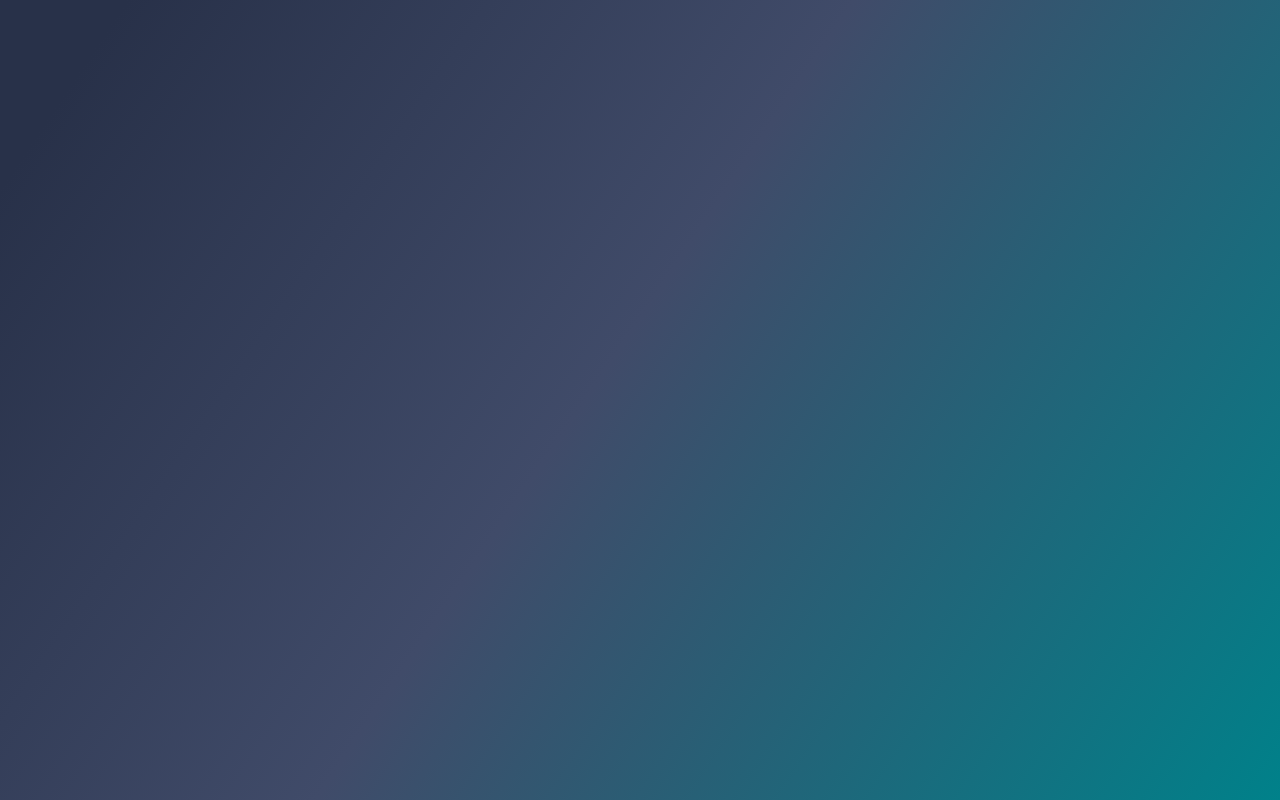
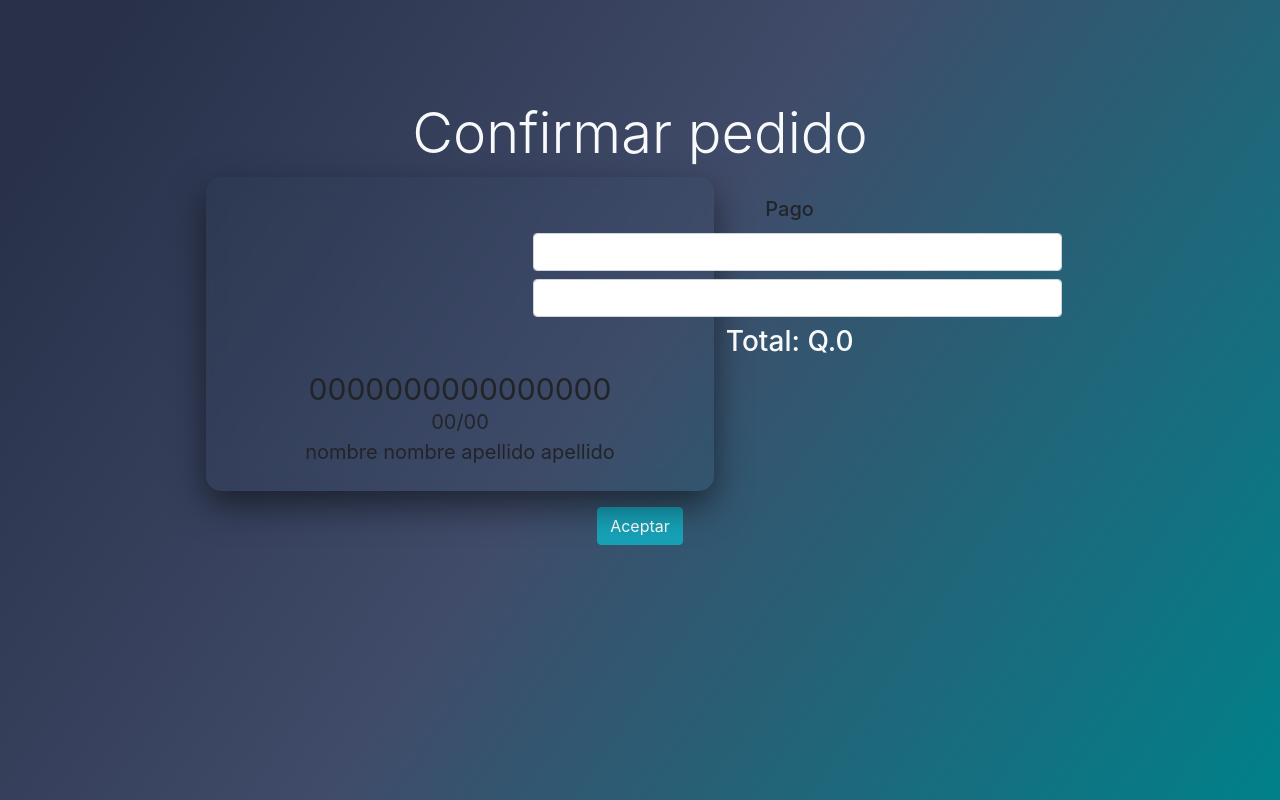
Before and after one commit to existro/cineweb, a React (Create React App) app: page /cineilu/pedido in a window 1280 px wide. Built offline with nearby package versions, Linux system fonts and the light colour scheme.

Commit message:
Funcional Pago sin verificar

```diff
--- a/package.json
+++ b/package.json
@@ -10,6 +10,7 @@
     "animate.css": "^4.1.1",
     "bootstrap": "^4.6.0",
     "react": "^17.0.1",
+    "react-datepicker": "^3.6.0",
     "react-dom": "^17.0.1",
     "react-router-dom": "^5.2.0",
     "react-scripts": "4.0.3",
--- a/src/components/App.js
+++ b/src/components/App.js
@@ -4,6 +4,7 @@ import Movies from './Movies'
 import Movie from './Movie'
 import Home from '../components/Home'
 import Sala from '../components/Sala'
+import Pedido from '../components/Pedido'
 
 
 const App = ()=>{
@@ -15,6 +16,7 @@ const App = ()=>{
                     <Route path="/movies" exact component={Movies}></Route>
                     <Route path="/movie/:id" component={Movie}></Route>
                     <Route path="/sala/:id" component={Sala}></Route>
+                    <Route path="/pedido" component={Pedido}></Route>
                 </Switch>
             </div>
         </BrowserRouter>
--- a/src/components/Asiento.js
+++ b/src/components/Asiento.js
@@ -1,11 +1,17 @@
 
 import React, {useState,useEffect}from 'react'
+
 const Asiento = (props) => {
-    const [selected,setSelected] =  useState(false)
 
-
+    const [selected,setSelected] =  useState(props.sele)
+    const select = props.asientoSelected;
+    const cambiar = ()=>{if(!props.reserv)
+        {
+         select(props.id, setSelected, selected,props.fila,props.numero)
+        }
+    }
     return (
-        <div onClick={()=>{setSelected(!selected)}} className={selected? `text-light asiento selected`: `text-light asiento`}>
+        <div onClick={cambiar} className={props.reserv? 'text-light asiento reserv': selected? 'text-light asiento selected': 'text-light asiento'}>
             <a>{props.fila}{props.numero}</a>
         </div>
     )
--- a/src/components/Card.js
+++ b/src/components/Card.js
@@ -20,7 +20,7 @@ const Card = (props) => {
                     <p className="card-text text-secondary h-7">{movie.tagline ? movie.tagline: movie.title}</p>
                 </div>
                 <div>
-                    <Link to={`./sala/${props.idsala}`} className="btn btn-block btn-outline-info rounded-0" >{props.title}</Link>
+                    <Link to={{pathname:`./sala/${props.idsala}`,peli:movie}} className="btn btn-block btn-outline-info rounded-0" >{props.title}</Link>
                 </div>
             </div>)
 }
--- a/src/components/Fila.js
+++ b/src/components/Fila.js
@@ -3,21 +3,42 @@ import Asiento from './Asiento'
 
 const Fila = (props) => {
     const [asientos, setAsientos] = useState([])
+    const [asientosr, setasientosr] = useState([])
+    const asientoSelected = props.handleSelected
     useEffect(() => {
+
         fetch(`${process.env.REACT_APP_URL_API}asiento?idsala=${props.sala}&fila=${props.fila}`)
         .then((dataasie)=>dataasie.json())
         .then((dataasie) =>{
             setAsientos(dataasie)
         })
+        fetch(`${process.env.REACT_APP_URL_API}ticket?idfuncion=${props.funcion}&fecha=${props.fecha}`)
+        .then((dataasier)=>dataasier.json())
+        .then((dataasier) =>{
+            setasientosr(dataasier)
+        })
 
-    },[])
+
+
+
+    },[props.funcion])
 
     return (
         <div className="d-flex flex-row justify-content-center fila">
        {asientos.map((asiento)=>{
+           let reservado = false;
+           asientosr.map((asientr)=>{
+                    if(asiento._id === asientr.idasiento && props.fecha === asientr.fecha){
+                        reservado= true;
+
+                    }
+
+           })
            return(
-              <Asiento key={asiento._id} fila={asiento.fila} numero={asiento.numero}></Asiento>
-           )
+            <div>
+            <Asiento asientoSelected={asientoSelected} reserv={reservado} sele={false}  key={asiento._id} id={asiento._id} fila={asiento.fila} numero={asiento.numero}></Asiento>
+            </div>
+         )
         })
         }
     </div>
--- /dev/null
+++ b/src/components/Pedido.js
@@ -0,0 +1,94 @@
+import React, {useState,useEffect}from 'react'
+
+
+const Pedido = (props)=>{
+    const [tickets, settickets] = useState([])
+    const [rtickets,setrtickets] = useState([])
+    const [total, setTotal] = useState(0)
+    const [nombre, setnombre] = useState()
+    const [fechav, setfechav] = useState()
+    const [numero, setnumero] = useState()
+
+    useEffect(() =>{
+        settickets(props.location.asientos)
+        if(tickets.length>0)
+        {
+        let tot = tickets.reduce((a,b)=>
+           a.precio + b.precio
+        )
+        setTotal(tot);
+        }
+    },[])
+
+
+
+
+   const handleSubmit = e =>{
+       e.preventDefault();
+        tickets.map((tic)=>{
+            console.log(`${process.env.REACT_APP_URL_API}tickets`)
+            console.log(JSON.stringify(tic))
+            fetch(`${process.env.REACT_APP_URL_API}ticket`,{
+                method:'POST',
+                headers:{
+                    'Content-Type': 'application/json'
+                },
+                body:JSON.stringify(tic)
+            })
+            .then((res)=>res.json())
+            .then((res)=>{
+                rtickets.push(res)
+                setrtickets(rtickets)
+
+            })
+            .catch(err=>{alert(err.message)})
+        })
+        alert('¡Su pago se realizó con éxito!')
+        props.history.push('./Movies')
+
+
+    }
+
+return (
+    <div className="container align-items-center d-flex justify-content-center">
+            <div>
+                <div className="display-4 text-light titulo">Confirmar pedido</div>
+
+                <div className="d-flex flex-row justify-content-center fila flex-wrap">
+                <div className="p-0">
+                    </div>
+                </div>
+
+
+                <div className="mb-3" >
+  <div className="row g-0">
+    <div className="col-md-4">
+      <div className ="ccard">
+          <div className="numerot">{numero? numero : "0000000000000000"}</div>
+          <div className="nombret">{nombre? nombre : "nombre nombre apellido apellido"}</div>
+          <div className="fechavt">{fechav? fechav : "00/00"}</div>
+      </div>
+    </div>
+    <div className="col-md-8">
+      <div className="card-body">
+        <h5 className="card-title">Pago</h5>
+        <input className="form-control m-2"></input>
+        <input className="form-control m-2"></input>
+        <div className="text-light h3">Total: Q.{total}</div>
+      </div>
+    </div>
+  </div>
+</div>
+
+
+                <button type="submit" className="btn btn-info" onClick={handleSubmit}>Aceptar</button>
+            </div>
+    </div>
+
+
+)
+}
+
+
+
+export default Pedido;
--- a/src/styles/App.css
+++ b/src/styles/App.css
@@ -123,3 +123,98 @@ code {
 .selected{
   background-color:rgba(55, 205, 216, 0.452);
 }
+
+.reserv{
+  background-color:rgba(216, 55, 55, 0.733);
+}
+
+.ccard{
+
+  width: 508px!important;
+  height: 314px!important;
+  box-shadow: 0 15px 35px rgba(0, 0, 0, 0.5)!important;
+  border-radius: 15px!important;
+  background:rgba(29, 112, 122, 0.02)!important;
+  backdrop-filter: blur(10px)!important;
+  transform-style: preserve-3d!important;
+  transition:0.5s!important;
+}
+.ccard:hover
+{
+  width: 508px!important;
+  height: 314px!important;
+  box-shadow: 0 15px 35px rgba(124, 124, 124, 0.5)!important;
+  border-radius: 15px!important;
+  background:rgba(29, 112, 122, 0.02)!important;
+  backdrop-filter: blur(10px)!important;
+  transform-style: preserve-3d!important;
+  transition:0.5s!important;
+}
+.numerot{
+  position: absolute!important;
+
+  top: 190px;
+  font-size:30px;
+  width: 100%;
+}
+.fechavt{
+  position: absolute!important;
+
+  top: 230px;
+  font-size:20px;
+  width: 100%;
+}
+.nombret{
+  position: absolute!important;
+
+  top: 260px;
+  font-size:20px;
+  width: 100%;
+}
+
+/* .ccard .face{
+position:absolute!important;
+top:0!important;
+left:0!important;
+width: 100%!important;
+height: 100%!important;
+box-shadow: 0 15px 35px rgba(0,0,0,0.5)!important;
+border-radius: 15px!important;
+background:rgba(40,49,73,0.05)!important;
+backdrop-filter: blur(10px)!important;
+transform-style: preserve-3d!important;
+transition:1s!important;
+
+}
+
+.ccard .face .front::before{
+  content:''!important;
+  position:absolute!important;
+  bottom:40px!important;
+  right:40px!important;
+  width:60px!important;
+  height:60px!important;
+  background:#ffff!important;
+  border-radius: 50%!important;
+  opacity:0.5!important;
+}
+.ccard .face .front::after{
+  content:''!important;
+  position:absolute!important;
+  bottom:40px!important;
+  right:80px!important;
+  width:60px!important;
+  height:60px!important;
+  background:#ffff !important;
+  border-radius: 50%!important;
+  opacity:0.7!important;
+}
+
+
+.csection{
+  display: flex!important;
+  justify-content:center!important;
+  align-items: center!important;
+  min-height: 100vh!important;
+  flex-direction: column!important;
+} */
```
Also changed, not shown: src/components/Sala.js (+65 -26 lines), 1 other file (tests, documents, lock files or other folders).
